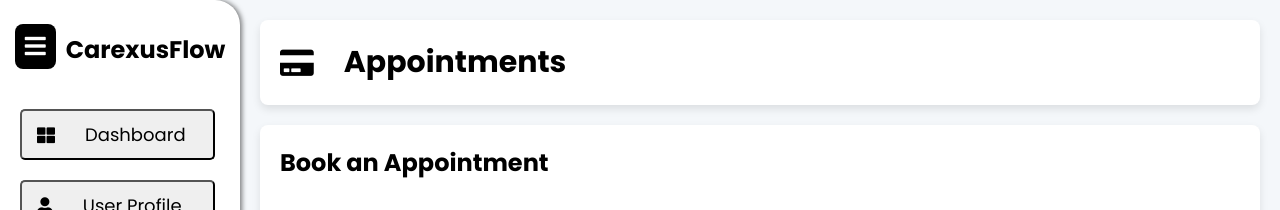
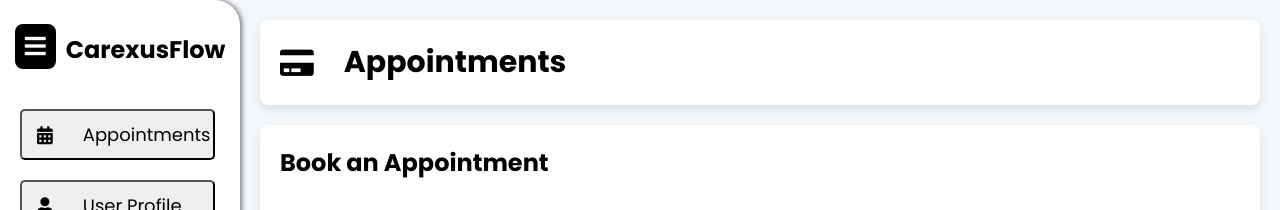
Before and after one commit to dumbbass/IntegCode, an Angular app: page /userappointments in a window 1280 px wide. Shown: the top 210 px of the page. Built offline with nearby package versions, Linux system fonts and the light colour scheme.

Commit message:
new save

```diff
--- a/src/app/USERS/sidenav/sidenav.component.html
+++ b/src/app/USERS/sidenav/sidenav.component.html
@@ -6,7 +6,7 @@
     </div>
     <ul class="sidenav-menu">
         <li class="sidenav-item">
-            <button (click)="navigateTo('userdashboard')" class="sidenav-link"><i class="fas fa-th-large"></i> Dashboard</button>
+            <button (click)="navigateTo('userappointments')" class="sidenav-link"><i class="fas fa-calendar-alt"></i> Appointments</button>
         </li>
         <li class="sidenav-item">
             <button (click)="navigateTo('userprofile')" class="sidenav-link"><i class="fas fa-user"></i> User Profile</button>
```
